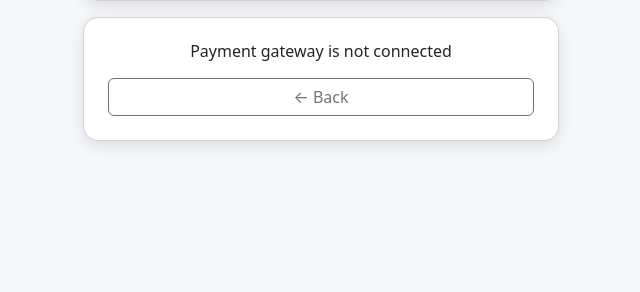
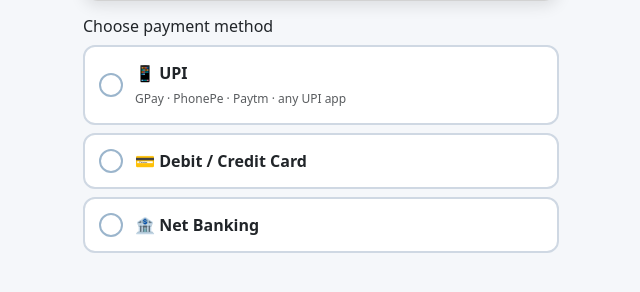
Before and after one commit to angolkargajanan-creator/temple-seva-app, a Flask app: template templates/checkout.html in a window 1280 px wide. Shown: the part 222-514 px from the top of the page, without its empty margins (319-959 px from the left). Run offline with Flask 3, Linux system fonts and the light colour scheme; the template is opened without the code that fills it: most values are stand-ins (such as "Sample title", 1, 10 or a date in 2020).

Commit message:
Add files via upload

```diff
--- a/templates/checkout.html
+++ b/templates/checkout.html
@@ -47,28 +47,26 @@
         <p class="text-muted mb-0 mt-2" style="font-size: 13px;">{{ name }} · {{ phone }}</p>
     </div>
 
-    {% if use_gateway or allow_manual %}
     <h6 class="mb-2">Choose payment method</h6>
 
-    <div class="pay-opt mb-2" id="opt-upi" onclick="choose('{{ 'online' if use_gateway else 'upi' }}', 'upi')">
+    <div class="pay-opt mb-2" id="opt-upi" onclick="choose('{{ 'online' if use_gateway else ('upi' if allow_manual else 'none') }}', 'upi')">
         <span class="radio"></span>
         <div><strong>📱 UPI</strong><br>
             <span class="text-muted" style="font-size:12px;">GPay · PhonePe · Paytm · any UPI app</span></div>
     </div>
 
-    {% if use_gateway %}
-    <div class="pay-opt mb-2" id="opt-card" onclick="choose('online', 'card')">
+    <div class="pay-opt mb-2" id="opt-card" onclick="choose('{{ 'online' if use_gateway else 'none' }}', 'card')">
         <span class="radio"></span>
         <div><strong>💳 Debit / Credit Card</strong></div>
     </div>
 
-    <div class="pay-opt mb-3" id="opt-net" onclick="choose('online', 'net')">
+    <div class="pay-opt mb-3" id="opt-net" onclick="choose('{{ 'online' if use_gateway else 'none' }}', 'net')">
         <span class="radio"></span>
         <div><strong>🏦 Net Banking</strong></div>
     </div>
-    {% endif %}
-    {% else %}
-    <div class="card p-4 text-center">
+
+    {% if not use_gateway and not allow_manual %}
+    <div class="card p-4 text-center pay-panel" id="panel-none" style="display:none;">
         <h6 class="mb-3">Payment gateway is not connected</h6>
         <a href="/donate/{{ temple_id }}" class="btn btn-outline-secondary">← Back</a>
     </div>
@@ -162,7 +160,7 @@
 
     <script>
     function choose(panel, opt) {
-        ['online','upi'].forEach(function (k) {
+        ['online','upi','none'].forEach(function (k) {
             var p = document.getElementById('panel-' + k);
             if (p) p.style.display = (k === panel) ? 'block' : 'none';
         });
```
